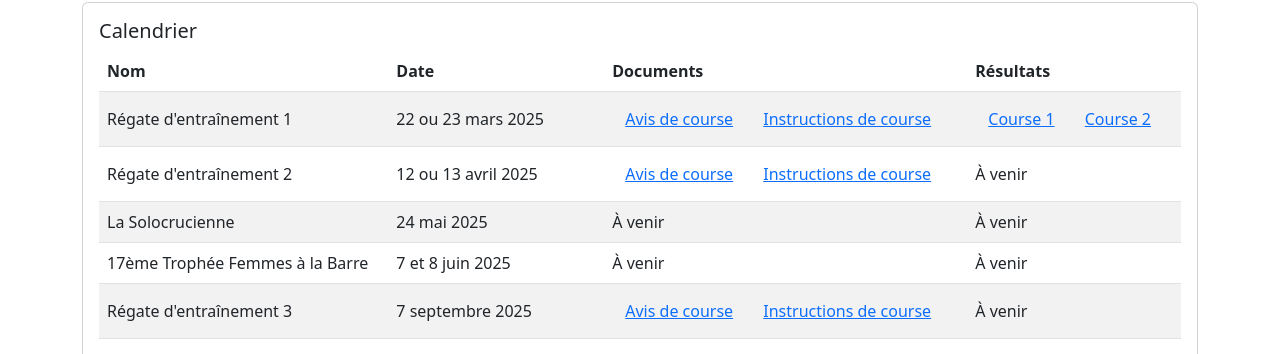
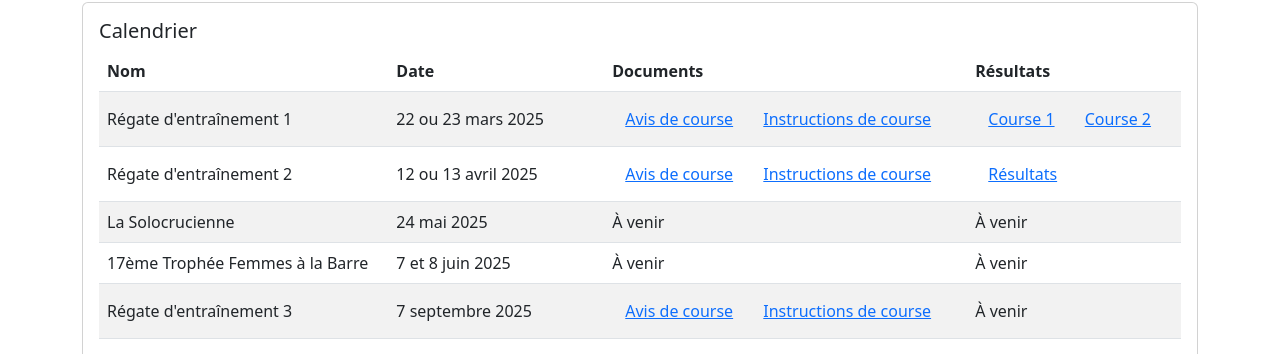
Before and after one commit to cvgv-asso/cvgv-asso.github.io, a Jekyll site: the page built from regates-habitables.html, in a window 1280 px wide. Shown: the part 773-1127 px from the top of the page. Built offline with Jekyll 4.4.1, drawn with Linux system fonts in a browser that asks for light colours; nearby versions of some CDN libraries; comment, search, counter and statistics services are not loaded.

Commit message:
Ajout des résultats du 13 avril 2025

```diff
--- a/regates-habitables.html
+++ b/regates-habitables.html
@@ -63,7 +63,9 @@ order: 3
                                         <a class="btn btn-link" href="./assets/documents/AC -Régates d'entrainements CVGV 2025.pdf">Avis de course</a>
                                         <a class="btn btn-link" href="assets/documents/IC - Régates d'entrainements CVGV 2025.pdf">Instructions de course</a>
                                     </td>
-                                    <td scope="row">À venir</td>
+                                    <td>
+                                        <a class="btn btn-link" href="./assets/documents/regates/2025-04-13-general.pdf">Résultats</a>
+                                    </td>
                                 </tr>
                                 <tr>
                                     <td scope="row">La Solocrucienne</td>
```
Also changed, not shown: 1 other file.
